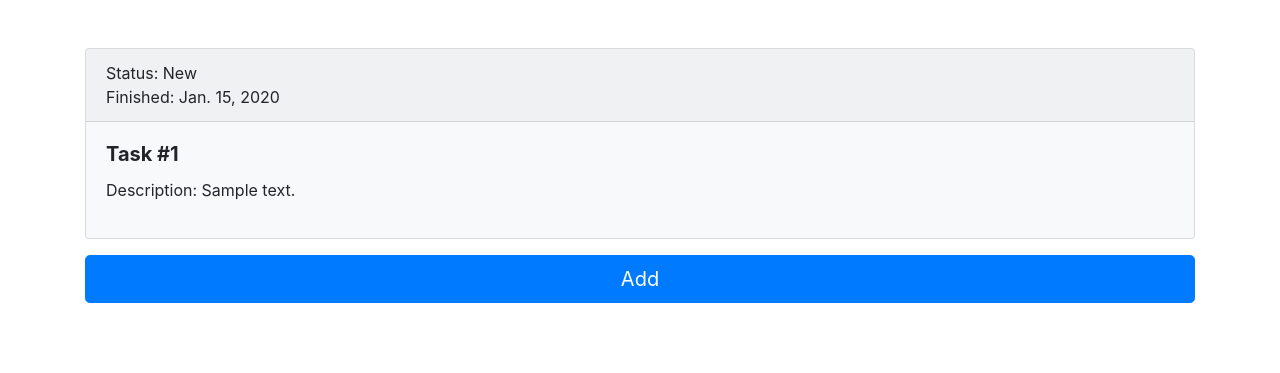
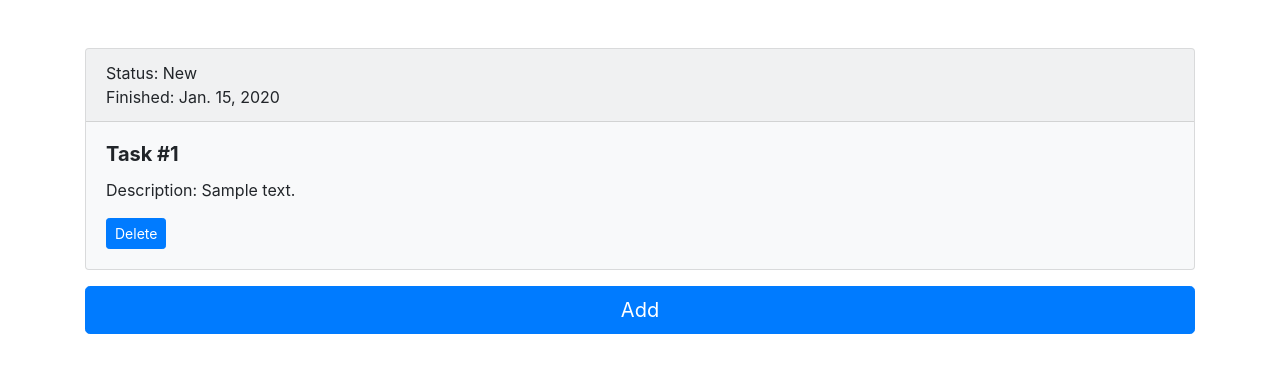
Before and after one commit to ihinion/homework_45, a Django app: page / in a window 1280 px wide. Shown: the part 56-429 px from the top of the page. Run offline with Django 3.2, Linux system fonts and the light colour scheme; tables that the repository leaves empty hold one stand-in row (values such as "Sample post"); some libraries are stand-ins or nearby versions.

Commit message:
added delete_view, delete_view.html for deleting tasks from database, added path, added delete buttons for tasks in index.html

```diff
--- a/source/main/urls.py
+++ b/source/main/urls.py
@@ -15,10 +15,11 @@ Including another URLconf
 """
 from django.contrib import admin
 from django.urls import path
-from webapp.views import index_view, task_create_view
+from webapp.views import index_view, task_create_view, delete_view
 
 urlpatterns = [
     path('admin/', admin.site.urls),
     path('', index_view),
-    path('add/', task_create_view)
+    path('add/', task_create_view),
+    path('<id>/delete/', delete_view),
 ]
--- /dev/null
+++ b/source/webapp/templates/delete_view.html
@@ -0,0 +1,4 @@
+<form method="post">{% csrf_token %}
+    <p>Are you sure you want to delete this task?</p>
+    <input type="submit" value="Confirm">
+</form>
--- a/source/webapp/templates/index.html
+++ b/source/webapp/templates/index.html
@@ -27,8 +27,13 @@
               <div class="card-body">
                 <h5 class="card-title font-weight-bold">Task #{{ task.pk }}</h5>
                   <p class="text-justify">Description: {{ task.description }}</p>
+                  <form method="POST" action="{{ task.pk }}/delete/">
+               {% csrf_token %}
+                <button class="btn btn-primary btn-sm" type="submit" value="DELETE">Delete</button>
+            </form>
               </div>
             </div>
+
         {% endfor %}
         <a class="btn btn-primary btn-lg btn-block mb-4" href="add/" role="button">Add</a>
     </div>
--- a/source/webapp/views.py
+++ b/source/webapp/views.py
@@ -1,6 +1,5 @@
-from django.shortcuts import render
 from webapp.models import Task
-from django.shortcuts import redirect
+from django.shortcuts import redirect, get_object_or_404, render, HttpResponseRedirect
 from webapp.models import STATUS_CHOICES
 
 
@@ -27,3 +26,13 @@ def task_create_view(request):
         else:
             Task.objects.create(description=description, status=status)
         return redirect(index_view)
+
+
+def delete_view(request, id):
+    context = {}
+    obj = get_object_or_404(Task, id=id)
+
+    if request.method == "POST":
+        obj.delete()
+        return HttpResponseRedirect("/")
+    return render(request, "delete_view.html", context)
```
